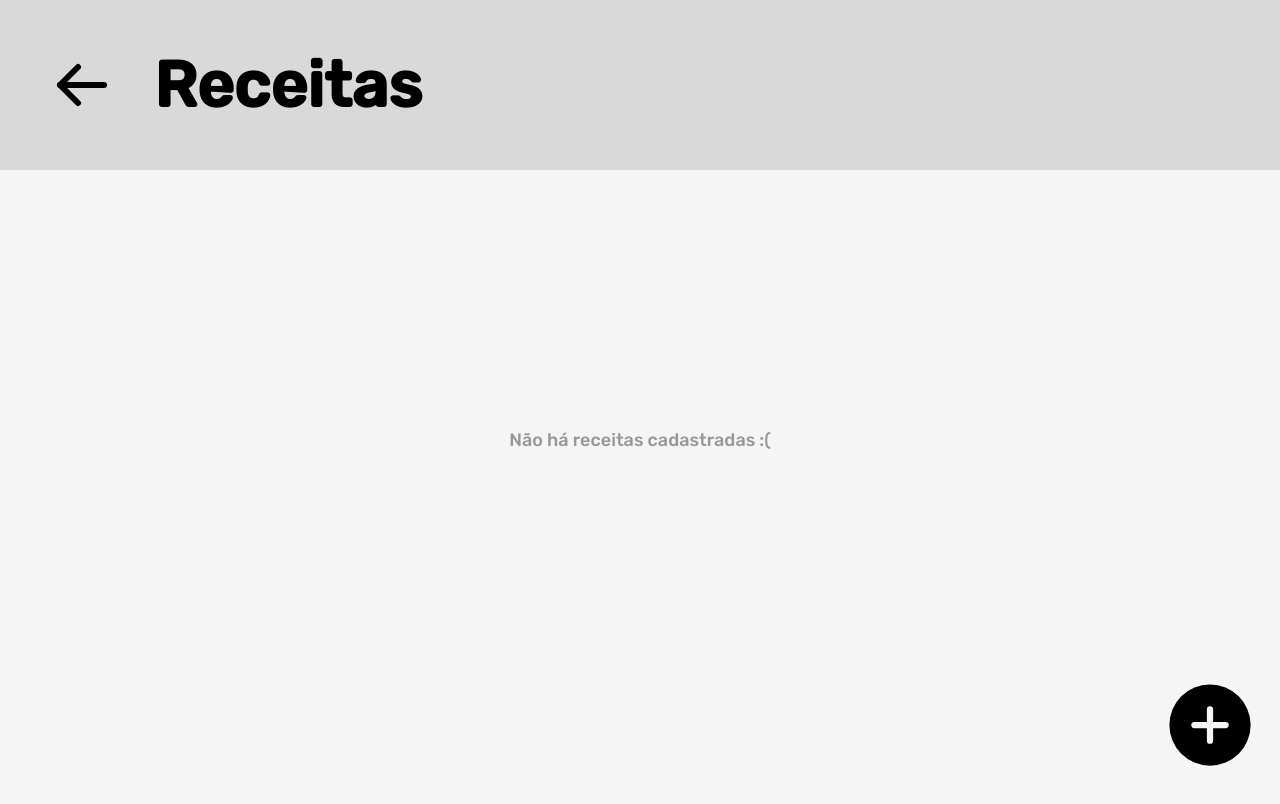
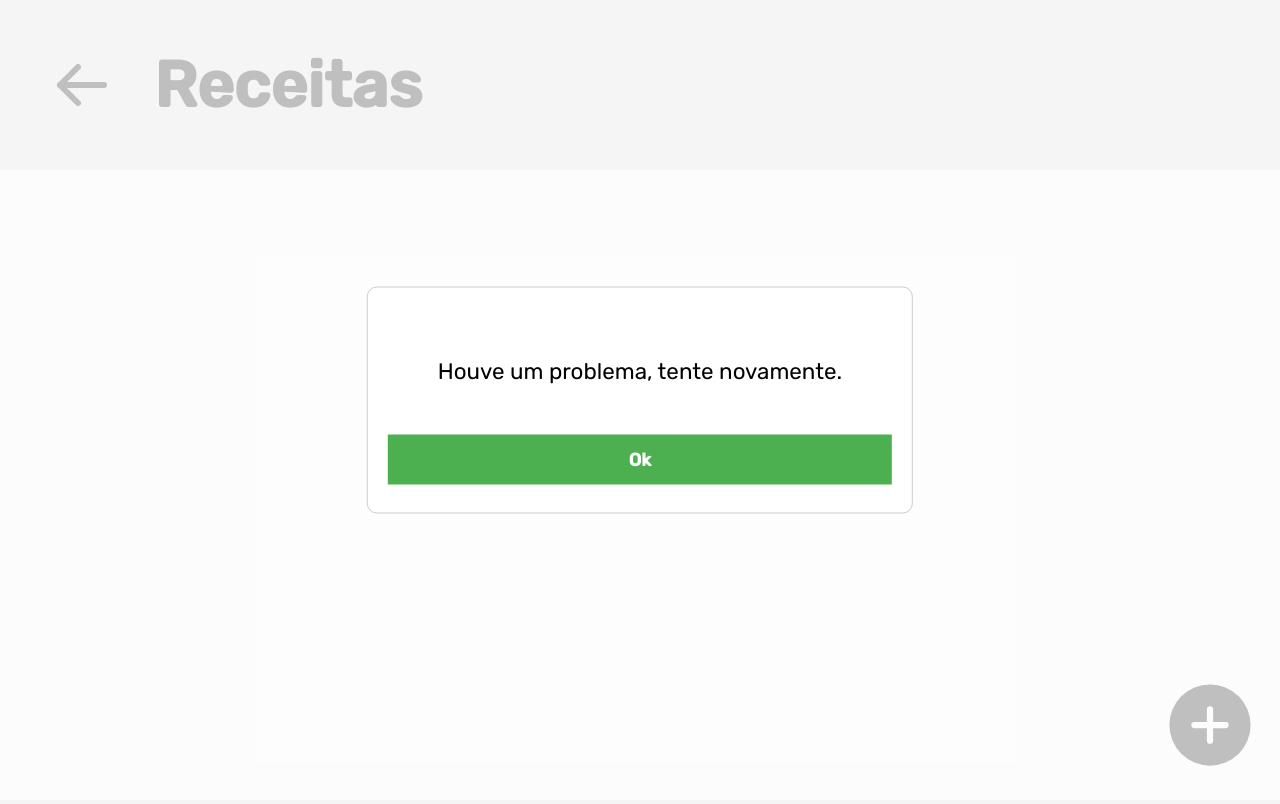
Before and after one commit to FabioKishino/tcc, a React (Vite) app: page /recipes in a window 1280 px wide. Shown: the top 804 px of the page. Built offline with nearby package versions, Linux system fonts and the light colour scheme; no server answers.

Commit message:
PopUpAlert

```diff
--- a/src/@types/customStyles.ts
+++ b/src/@types/customStyles.ts
@@ -48,6 +48,8 @@ export const customStyleModal = {
     borderRadius: '10px',
   }
 }
+
+
 
 // Recipes Page
 export const customStyleModalRecipes = {
@@ -100,7 +102,39 @@ export const customStyleModalRecipe = {
     bottom: 'auto',
     marginRight: '-50%',
     transform: 'translate(-50%, -50%)',
+    width: 'auto',
+    border: '1px solid #CCC',
+    background: '#FFFFFF',
+    overflow: 'auto',
+    borderRadius: '10px',
+  }
+}
+
+export const customStyleModalEditRecipe = {
+  content: {
+    top: '50%',
+    left: '50%',
+    right: 'auto',
+    bottom: 'auto',
+    marginRight: '-50%',
+    transform: 'translate(-50%, -50%)',
     width: '50%',
+    border: '1px solid #CCC',
+    background: '#FFFFFF',
+    overflow: 'auto',
+    borderRadius: '10px',
+  }
+}
+
+export const customStyleModalShowIngredients = {
+  content: {
+    top: '50%',
+    left: '50%',
+    right: 'auto',
+    bottom: 'auto',
+    marginRight: '-50%',
+    transform: 'translate(-50%, -50%)',
+    width: 'auto',
     border: '1px solid #CCC',
     background: '#FFFFFF',
     overflow: 'auto',
--- a/src/components/IngredientComponent.tsx
+++ b/src/components/IngredientComponent.tsx
@@ -1,6 +1,8 @@
 import { useState } from 'react'
 
 import Modal from 'react-modal'
+
+import { PopUpAlert } from './PopUpAlert';
 
 import '../styles/components/ingredientComponent.css';
 import { Trash } from 'phosphor-react';
@@ -9,11 +11,16 @@ import { customStyleModalIngredients } from '../@types/customStyles';
 import { IngredientProps } from '../@types';
 import api from '../services/api';
 
+
 Modal.setAppElement('#root')
 
 export function IngredientComponent({ id_ingredient, name }: IngredientProps) {
 
   const [deleteIngredient, setDeleteIngredient] = useState(false);
+
+  const [alertSuccessIsOpen, setAlertSuccessIsOpen] = useState(false);
+  const [alertErrorIsOpen, setAlertErrorIsOpen] = useState(false);
+
 
   function handleOpenDeleteIngredient() {
     setDeleteIngredient(true);
@@ -21,6 +28,14 @@ export function IngredientComponent({ id_ingredient, name }: IngredientProps) {
 
   function handleCloseDeleteIngredient() {
     setDeleteIngredient(false);
+  }
+
+  function showAlertSuccessDeleteIngredient() {
+    setAlertSuccessIsOpen(true);
+  }
+
+  function showModalErrorDeleteIngredient() {
+    setAlertErrorIsOpen(true);
   }
 
   function handleCloseDeleteIngredientAndSubmit() {
@@ -33,10 +48,9 @@ export function IngredientComponent({ id_ingredient, name }: IngredientProps) {
         'Authorization': `Bearer ${token}`
       }
     }).then(response => {
-      alert('Ingrediente deletado com sucesso!');
-      window.location.reload()
+      showAlertSuccessDeleteIngredient();
     }).catch(error => {
-      alert("Erro ao deletar esse Ingrediente! Tente novamente mais tarde!");
+      showModalErrorDeleteIngredient();
       console.log(error);
     })
   }
@@ -69,6 +83,10 @@ export function IngredientComponent({ id_ingredient, name }: IngredientProps) {
           <button onClick={handleCloseDeleteIngredientAndSubmit} className="confirm-btn">CONFIRMAR</button>
         </div>
       </Modal>
+
+      <PopUpAlert status={"Ingrediente Deletado"} isOpen={alertSuccessIsOpen} setIsOpen={() => setAlertSuccessIsOpen(false)}/>
+      <PopUpAlert status={"Houve um problema, tente novamente."} isOpen={alertErrorIsOpen} setIsOpen={() => setAlertErrorIsOpen(false)}/>
+
     </div>
   )
 }
--- a/src/components/ModalConfirmation.tsx
+++ b/src/components/PopUpAlert.tsx
@@ -1,4 +1,4 @@
-import '../styles/pages/ModalConfirmation.css';
+import '../styles/components/popUpAlert.css';
 
 import Modal from 'react-modal'
 import { useState } from 'react';
@@ -13,7 +13,7 @@ const customStyle = {
     bottom: 'auto',
     marginRight: '-50%',
     transform: 'translate(-50%, -50%)',
-    width: '50%',
+    width: 'auto',
     border: '1px solid #CCC',
     background: '#FFFFFF',
     overflow: 'auto',
@@ -27,16 +27,24 @@ interface ModalProps {
   setIsOpen: () => void;
 }
 
-export function ModalConfirmation ({status, isOpen, setIsOpen}: ModalProps) {
+export function PopUpAlert ({status, isOpen, setIsOpen}: ModalProps) {
+
+  const [modalIsOpen, setModalIsOpen] = useState(isOpen);
 
   return (
     <Modal
       isOpen={isOpen}
-      onRequestClose={setIsOpen}
+      onRequestClose={() => setModalIsOpen(false)}
       style={customStyle}
     >
-      <div className="modal-container">
+      <div className="modal-content">
         <p>{status}</p>
+        <button onClick={() =>
+          {
+            setIsOpen();
+            window.location.reload();
+          }
+        }>Ok</button>
       </div>
     </Modal>
   )
--- a/src/components/RecipeComponent.tsx
+++ b/src/components/RecipeComponent.tsx
@@ -3,12 +3,14 @@ import Select from 'react-select';
 import api from '../services/api';
 
 import Modal from 'react-modal'
+import { PopUpAlert } from './PopUpAlert';
 
-import { customStyleModal, customStyleModalRecipe, customStylesSelect } from '../@types/customStyles';
+import { customStyleModalEditRecipe, customStyleModalRecipe, customStyleModalShowIngredients, customStylesSelect } from '../@types/customStyles';
 import { IngredientProps, Recipe, RecipeIngredients } from '../@types';
 
 import { Pencil, Trash, X, List } from 'phosphor-react'
 import '../styles/components/recipeComponent.css';
+
 
 Modal.setAppElement('#root')
 
@@ -24,6 +26,28 @@ export function RecipeComponent({id_recipe, name }: Recipe) {
 
   const [recipe, setRecipe] = useState<Recipe>({} as Recipe);
   const [selectedIngredients, setSelectedIngredients] = useState<RecipeIngredients[]>([]);
+
+  const [modalSuccessEditIsOpen, setModalSuccessEditIsOpen] = useState<boolean>(false);
+  const [modalErrorEditIsOpen, setModalErrorEditIsOpen] = useState<boolean>(false);
+
+  const [modalSuccessDeleteIsOpen, setModalSuccessDeleteIsOpen] = useState<boolean>(false);
+  const [modalErrorDeleteIsOpen, setModalErrorDeleteIsOpen] = useState<boolean>(false);
+
+  function showModalSuccessEdit () {
+    setModalSuccessEditIsOpen(true);
+  }
+
+  function showModalErrorEdit () {
+    setModalErrorEditIsOpen(true);
+  }
+
+  function showModalSuccessDelete () {
+    setModalSuccessDeleteIsOpen(true);
+  }
+
+  function showModalErrorDelete () {
+    setModalErrorDeleteIsOpen(true);
+  }
 
   function handleOpenEditRecipe() {
     setEditRecipeIsOpen(true);
@@ -47,9 +71,9 @@ export function RecipeComponent({id_recipe, name }: Recipe) {
         })
       })
       setIngredientOptions(ingredients);
-    });
-
-    console.log(ingredientOptions)
+    }).catch(error => {
+      console.log(error);
+    })
   }
 
   function handleCloseEditRecipe() {
@@ -81,10 +105,9 @@ export function RecipeComponent({id_recipe, name }: Recipe) {
         'Authorization': `Bearer ${token}`
       }
     }).then(response => {
-      alert('Receita deletada com sucesso!');
-      window.location.reload()
+      showModalSuccessDelete();
     }).catch(error => {
-      alert("Erro ao deletar essa receita! Tente novamente mais tarde!");
+      showModalErrorDelete();
       console.log(error);
     })
   }
@@ -124,7 +147,6 @@ export function RecipeComponent({id_recipe, name }: Recipe) {
 
   // Function to handle recipe edit
   function handleRecipeEdit () {
-
     const recipe_edit_data = {
       name: recipe.name,
       recipe_ingredients: selectedIngredients
@@ -137,9 +159,13 @@ export function RecipeComponent({id_recipe, name }: Recipe) {
           'ContentType': 'application/json',
           'Authorization': `Bearer ${token}`
         }
-      })
-      .then(res => setRecipe(res.data))
-      .catch(err => alert(err.message));
+      }).then(res => {
+        setRecipe(res.data)
+        showModalSuccessEdit();
+      }).catch(err => {
+        alert(err.message)
+        showModalErrorEdit();
+      });
   }
 
   return (
@@ -179,7 +205,7 @@ export function RecipeComponent({id_recipe, name }: Recipe) {
         <Modal
           isOpen={editRecipeIsOpen}
           onRequestClose={handleCloseEditRecipe}
-          style={customStyleModal}
+          style={customStyleModalEditRecipe}
         >
           <div className="recipe-edit-header">
             <h1>Editar receita</h1>
@@ -196,7 +222,6 @@ export function RecipeComponent({id_recipe, name }: Recipe) {
                 placeholder={name}
                 required
                 onChange={recipeNameInputHandler}
-                value={name}
               />
 
               <label>Ingredientes</label>
@@ -238,7 +263,7 @@ export function RecipeComponent({id_recipe, name }: Recipe) {
           style={customStyleModalRecipe}
         >
           <div className="delete-portion-size-modal-content">
-            <h1>Você tem certeza que deseja excluir a receita cadastrada?</h1>
+            <h2>Você tem certeza que deseja excluir a receita cadastrada?</h2>
           </div>
 
           <div className="form-buttons">
@@ -251,7 +276,7 @@ export function RecipeComponent({id_recipe, name }: Recipe) {
         <Modal
           isOpen={showRecipeIngredientsIsOpen}
           onRequestClose={handleCloseShowRecipeIngredients}
-          style={customStyleModalRecipe}
+          style={customStyleModalShowIngredients}
         >
           <div className="recipe-ingredients-header">
             <h1>Ingredientes</h1>
@@ -267,6 +292,13 @@ export function RecipeComponent({id_recipe, name }: Recipe) {
             })}
           </div>
         </Modal>
+
+        <PopUpAlert status={"Prato Atualizado!"} isOpen={modalSuccessEditIsOpen} setIsOpen={() => setModalSuccessEditIsOpen(false)}/>
+        <PopUpAlert status={"Houve um problema, tente novamente."} isOpen={modalErrorEditIsOpen} setIsOpen={() => setModalErrorEditIsOpen(false)}/>
+
+        <PopUpAlert status={"Prato Deletado"} isOpen={modalSuccessDeleteIsOpen} setIsOpen={() => setModalSuccessDeleteIsOpen(false)}/>
+        <PopUpAlert status={"Houve um problema, tente novamente."} isOpen={modalErrorDeleteIsOpen} setIsOpen={() => setModalErrorDeleteIsOpen(false)}/>
+
       </div>
     </div>
   )
--- a/src/pages/Ingredients.tsx
+++ b/src/pages/Ingredients.tsx
@@ -4,12 +4,14 @@ import Modal from 'react-modal'
 
 import { HeaderComponent } from '../components/HeaderComponent';
 import { IngredientComponent } from '../components/IngredientComponent';
+import { PopUpAlert } from '../components/PopUpAlert';
 
 import { PlusCircle } from 'phosphor-react'
 import { customStyleModalIngredients } from '../@types/customStyles';
 import { IngredientProps } from '../@types';
 import '../styles/pages/ingredients.css';
 import api from '../services/api';
+
 
 
 Modal.setAppElement('#root')
@@ -19,6 +21,8 @@ export function Ingredients() {
   const [ingredient, setIngredient] = useState<IngredientProps>({} as IngredientProps);
   const [ingredients, setIngredients] = useState<IngredientProps[]>([]);
 
+  const [alertSuccessIsOpen, setAlertSuccessIsOpen] = useState(false);
+  const [alertErrorIsOpen, setAlertErrorIsOpen] = useState(false);
 
   function handleOpenNewIngredient() {
     setNewIngredientModal(true);
@@ -26,6 +30,14 @@ export function Ingredients() {
 
   function handleCloseNewIngredient() {
     setNewIngredientModal(false);
+  }
+
+  function showAlertSuccessCreateNewIngredient() {
+    setAlertSuccessIsOpen(true);
+  }
+
+  function showModalErrorCreateNewIngredient() {
+    setAlertErrorIsOpen(true);
   }
 
   function handleCloseNewIngredientAndSubmit() {
@@ -37,8 +49,13 @@ export function Ingredients() {
           'Authorization': `Bearer ${token}`
         }
       })
-      .then(res => setIngredients(ingredients.concat(res.data)))
-      .catch(err => alert(err.message));
+      .then(res => {
+        setIngredients(ingredients.concat(res.data))
+        showAlertSuccessCreateNewIngredient();
+      }).catch(err => {
+        showModalErrorCreateNewIngredient();
+        console.log(err);
+      });
     setNewIngredientModal(false);
   }
 
@@ -96,6 +113,10 @@ export function Ingredients() {
       <button id="plus-icon-btn" className="plus-icon" onClick={handleOpenNewIngredient}>
         <PlusCircle size={100} weight="fill" />
       </button>
+
+      <PopUpAlert status={"Ingrediente Cadastrado"} isOpen={alertSuccessIsOpen} setIsOpen={() => setAlertSuccessIsOpen(false)}/>
+      <PopUpAlert status={"Houve um problema, tente novamente."} isOpen={alertErrorIsOpen} setIsOpen={() => setAlertErrorIsOpen(false)}/>
+
     </div>
   )
 }
--- a/src/pages/Recipes.tsx
+++ b/src/pages/Recipes.tsx
@@ -6,6 +6,7 @@ import Select from 'react-select'
 
 import { HeaderComponent } from '../components/HeaderComponent';
 import { RecipeComponent } from '../components/RecipeComponent'
+import { PopUpAlert } from '../components/PopUpAlert';
 
 import { IngredientProps, RecipeIngredients, Recipe } from '../@types';
 import { customStylesSelectIngredients, customStyleModalRecipes } from '../@types/customStyles';
@@ -23,12 +24,23 @@ export function Recipes() {
   const [ingredientsOptions, setIngredientsOptions] = useState<any[]>([]);
   const [selectedIngredients, setSelectedIngredients] = useState<RecipeIngredients[]>([]);
 
+  const [alertSuccessIsOpen, setAlertConfirmationIsOpen] = useState<boolean>(false);
+  const [alertErrorIsOpen, setAlertErrorIsOpen] = useState<boolean>(false);
+
   function handleOpenNewRecipe () {
     setNewRecipe(true);
   }
 
   function handleCloseNewRecipe () {
     setNewRecipe(false);
+  }
+
+  function showAlertSuccess () {
+    setAlertConfirmationIsOpen(true);
+  }
+
+  function showAlertError () {
+    setAlertErrorIsOpen(true);
   }
 
   async function handleCloseNewRecipeAndSubmit () {
@@ -46,9 +58,9 @@ export function Recipes() {
         'Authorization': `Bearer ${token}`
       }
     }).then(response => {
-      alert("Receita cadastrada com sucesso!");
-      window.location.reload();
+      showAlertSuccess();
     }).catch(error => {
+      showAlertError();
       console.log(error);
     })
   }
@@ -77,7 +89,10 @@ export function Recipes() {
         })
       })
       setIngredientsOptions(ingredientsOptions.concat(ingredients));
-    });
+    }).catch(error => {
+      showAlertError();
+      console.log(error);
+    })
   }, [])
 
   // Load all recipes from the database
@@ -163,11 +178,15 @@ export function Recipes() {
         {recipes.map((item, index) => <RecipeComponent key={index} id_recipe={item.id_recipe} name={item.name}/>)}
       </div>
 
-
-
       <button id="plus-icon-btn" className="plus-icon" onClick={handleOpenNewRecipe}>
         <PlusCircle size={100} weight="fill" />
       </button>
+
+
+      <PopUpAlert status={"Receita cadastrada com sucesso!"} isOpen={alertSuccessIsOpen} setIsOpen={() => setAlertConfirmationIsOpen(false)}/>
+      <PopUpAlert status={"Houve um problema, tente novamente."} isOpen={alertErrorIsOpen} setIsOpen={() => setAlertConfirmationIsOpen(false)}/>
+
+
     </div>
   )
 }
--- /dev/null
+++ b/src/styles/components/popUpAlert.css
@@ -0,0 +1,19 @@
+.modal-content p {
+  font-size: 1.4rem;
+  font-weight: 300;
+  margin: 50px;
+  padding: 0;
+  text-align: center;
+}
+
+.modal-content button {
+  background-color: #4CAF50;
+  color: white;
+  padding: 14px 20px;
+  margin: 8px 0;
+  border: none;
+  cursor: pointer;
+  width: 100%;
+  display: flex;
+  justify-content: center;
+}
--- a/src/styles/components/portionComponent.css
+++ b/src/styles/components/portionComponent.css
@@ -35,10 +35,12 @@
 
 .delete-portion-size-modal-content {
   display: flex;
+  justify-content: center;
   align-items: center;
   text-align: center;
-  padding-bottom: 50px;
-  font-size: 20px;
+  font-size: 1.6rem;
+  font-weight: 500;
+  margin: 50px;
 }
 
 .form-buttons {
--- a/src/styles/components/recipeComponent.css
+++ b/src/styles/components/recipeComponent.css
@@ -74,6 +74,7 @@
   background-color: #FFFFFF;
   border: 0px;
   cursor: pointer;
+  padding-left: 60px;
 }
 
 .recipe-ingredients-list li {
```
